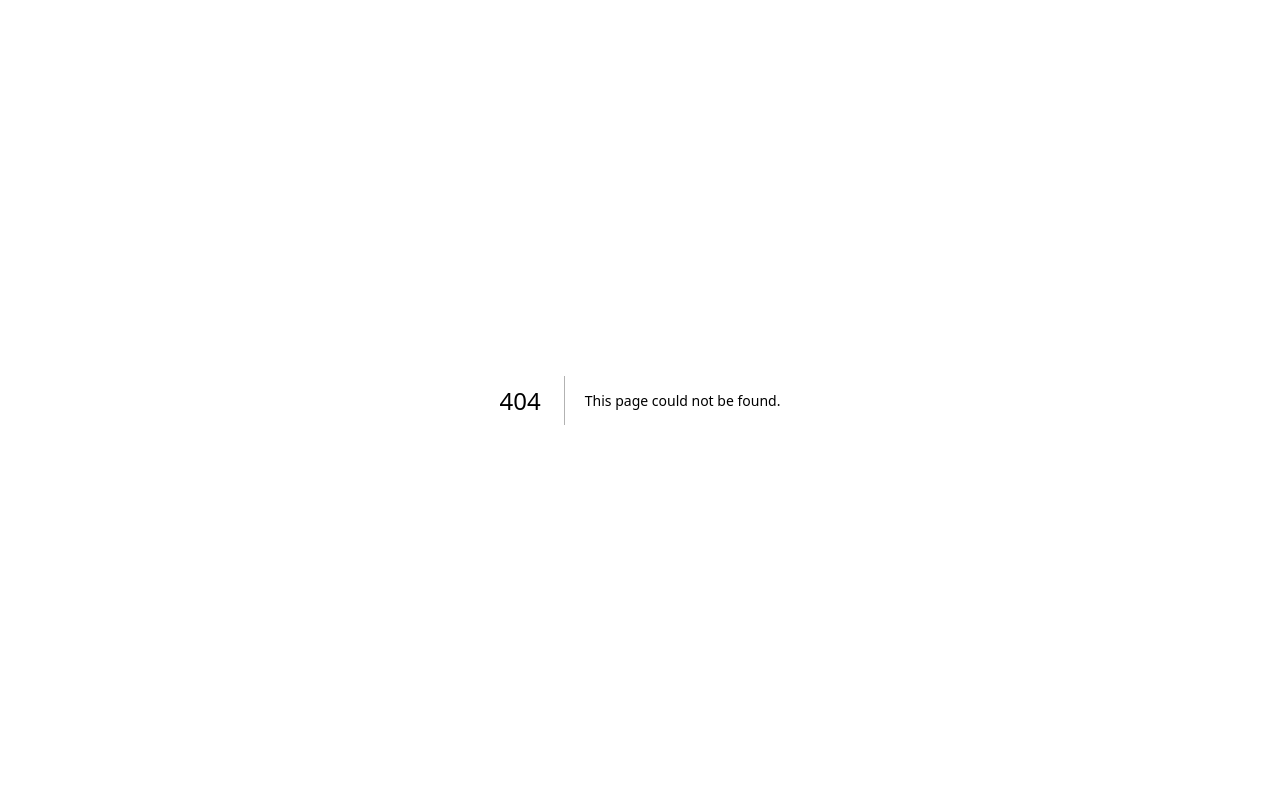
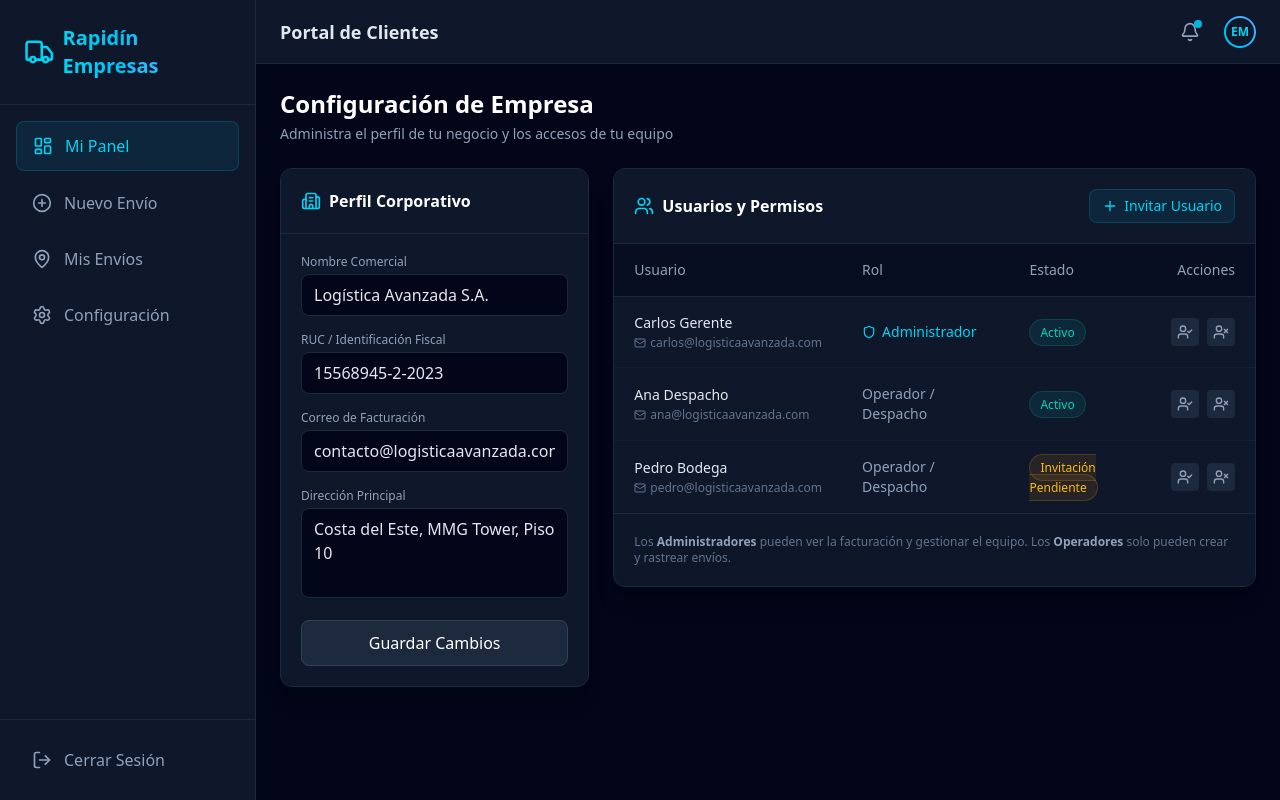
Before and after one commit to gfcontadorespa/rapid-n-envios, a Next.js app: page /client/settings in a window 1280 px wide. Before the commit this address had no page. Built offline with nearby package versions, Linux system fonts and the light colour scheme.

Commit message:
Feature: Create B2B Company Settings UI

```diff
--- /dev/null
+++ b/src/app/client/settings/page.tsx
@@ -0,0 +1,144 @@
+import { Building2, Users, Mail, Plus, Shield, UserX, UserCheck } from 'lucide-react';
+
+export default function B2BSettingsPage() {
+  // Datos mockeados para el diseño inicial
+  const companyInfo = {
+    name: 'Logística Avanzada S.A.',
+    ruc: '15568945-2-2023',
+    email: 'contacto@logisticaavanzada.com',
+    phone: '+507 6000-0000',
+    address: 'Costa del Este, MMG Tower, Piso 10'
+  };
+
+  const teamMembers = [
+    { id: 1, name: 'Carlos Gerente', email: 'carlos@logisticaavanzada.com', role: 'admin', status: 'activo' },
+    { id: 2, name: 'Ana Despacho', email: 'ana@logisticaavanzada.com', role: 'dispatcher', status: 'activo' },
+    { id: 3, name: 'Pedro Bodega', email: 'pedro@logisticaavanzada.com', role: 'dispatcher', status: 'pendiente' },
+  ];
+
+  return (
+    <div className="space-y-6 max-w-6xl mx-auto">
+      <div>
+        <h1 className="text-2xl font-bold text-white">Configuración de Empresa</h1>
+        <p className="text-slate-400 text-sm mt-1">Administra el perfil de tu negocio y los accesos de tu equipo</p>
+      </div>
+
+      <div className="grid grid-cols-1 lg:grid-cols-3 gap-6">
+
+        {/* Columna Izquierda: Perfil de Empresa */}
+        <div className="lg:col-span-1 space-y-6">
+          <div className="bg-slate-900 border border-slate-800 rounded-xl overflow-hidden shadow-xl">
+            <div className="p-5 border-b border-slate-800 flex justify-between items-center bg-slate-900/80">
+              <h2 className="font-semibold text-white flex items-center gap-2">
+                <Building2 className="text-cyan-400" size={20} /> Perfil Corporativo
+              </h2>
+            </div>
+
+            <div className="p-5 space-y-4">
+              <div>
+                <label className="block text-xs font-medium text-slate-400 mb-1">Nombre Comercial</label>
+                <input type="text" defaultValue={companyInfo.name} className="w-full bg-slate-950 border border-slate-800 rounded-lg px-3 py-2 text-slate-200 focus:outline-none focus:border-cyan-500 focus:ring-1 focus:ring-cyan-500 transition-all" />
+              </div>
+
+              <div>
+                <label className="block text-xs font-medium text-slate-400 mb-1">RUC / Identificación Fiscal</label>
+                <input type="text" defaultValue={companyInfo.ruc} className="w-full bg-slate-950 border border-slate-800 rounded-lg px-3 py-2 text-slate-200 focus:outline-none focus:border-cyan-500 focus:ring-1 focus:ring-cyan-500 transition-all" />
+              </div>
+
+              <div>
+                <label className="block text-xs font-medium text-slate-400 mb-1">Correo de Facturación</label>
+                <input type="email" defaultValue={companyInfo.email} className="w-full bg-slate-950 border border-slate-800 rounded-lg px-3 py-2 text-slate-200 focus:outline-none focus:border-cyan-500 focus:ring-1 focus:ring-cyan-500 transition-all" />
+              </div>
+
+              <div>
+                <label className="block text-xs font-medium text-slate-400 mb-1">Dirección Principal</label>
+                <textarea rows={3} defaultValue={companyInfo.address} className="w-full bg-slate-950 border border-slate-800 rounded-lg px-3 py-2 text-slate-200 focus:outline-none focus:border-cyan-500 focus:ring-1 focus:ring-cyan-500 transition-all resize-none"></textarea>
+              </div>
+
+              <button className="w-full py-2.5 bg-slate-800 hover:bg-slate-700 text-white font-medium rounded-lg transition-colors border border-slate-700">
+                Guardar Cambios
+              </button>
+            </div>
+          </div>
+        </div>
+
+        {/* Columna Derecha: Gestión de Usuarios */}
+        <div className="lg:col-span-2 space-y-6">
+          <div className="bg-slate-900 border border-slate-800 rounded-xl overflow-hidden shadow-xl">
+            <div className="p-5 border-b border-slate-800 flex justify-between items-center bg-slate-900/80">
+              <h2 className="font-semibold text-white flex items-center gap-2">
+                <Users className="text-cyan-400" size={20} /> Usuarios y Permisos
+              </h2>
+              <button className="flex items-center gap-1.5 px-3 py-1.5 bg-cyan-500/10 hover:bg-cyan-500/20 text-cyan-400 border border-cyan-500/20 rounded-lg transition-colors text-sm font-medium">
+                <Plus size={16} /> Invitar Usuario
+              </button>
+            </div>
+
+            <div className="overflow-x-auto">
+              <table className="w-full text-left text-sm">
+                <thead className="bg-slate-950/50 text-slate-400 border-b border-slate-800">
+                  <tr>
+                    <th className="px-5 py-4 font-medium">Usuario</th>
+                    <th className="px-5 py-4 font-medium">Rol</th>
+                    <th className="px-5 py-4 font-medium">Estado</th>
+                    <th className="px-5 py-4 font-medium text-right">Acciones</th>
+                  </tr>
+                </thead>
+                <tbody className="divide-y divide-slate-800/50">
+                  {teamMembers.map((member) => (
+                    <tr key={member.id} className="hover:bg-slate-800/50 transition-colors">
+                      <td className="px-5 py-4">
+                        <div className="font-medium text-slate-200">{member.name}</div>
+                        <div className="text-xs text-slate-500 flex items-center gap-1 mt-0.5">
+                          <Mail size={12} /> {member.email}
+                        </div>
+                      </td>
+
+                      <td className="px-5 py-4">
+                        {member.role === 'admin' ? (
+                          <div className="flex items-center gap-1.5 text-cyan-400">
+                            <Shield size={14} /> Administrador
+                          </div>
+                        ) : (
+                          <div className="text-slate-400">Operador / Despacho</div>
+                        )}
+                      </td>
+
+                      <td className="px-5 py-4">
+                        {member.status === 'activo' ? (
+                          <span className="px-2.5 py-1 text-xs font-medium border rounded-full text-teal-400 bg-teal-500/10 border-teal-500/20">
+                            Activo
+                          </span>
+                        ) : (
+                          <span className="px-2.5 py-1 text-xs font-medium border rounded-full text-amber-400 bg-amber-500/10 border-amber-500/20">
+                            Invitación Pendiente
+                          </span>
+                        )}
+                      </td>
+
+                      <td className="px-5 py-4 text-right">
+                        <div className="flex justify-end gap-2">
+                          <button className="p-1.5 bg-slate-800 hover:bg-slate-700 text-slate-400 hover:text-slate-200 rounded transition-colors" title="Editar Permisos">
+                            <UserCheck size={16} />
+                          </button>
+                          <button className="p-1.5 bg-slate-800 hover:bg-rose-500/20 text-slate-400 hover:text-rose-400 rounded transition-colors" title="Remover Acceso">
+                            <UserX size={16} />
+                          </button>
+                        </div>
+                      </td>
+                    </tr>
+                  ))}
+                </tbody>
+              </table>
+            </div>
+
+            <div className="p-5 bg-slate-900/50 border-t border-slate-800 text-xs text-slate-500">
+              <p>Los <strong className="text-slate-400">Administradores</strong> pueden ver la facturación y gestionar el equipo. Los <strong className="text-slate-400">Operadores</strong> solo pueden crear y rastrear envíos.</p>
+            </div>
+          </div>
+        </div>
+
+      </div>
+    </div>
+  );
+}
```
